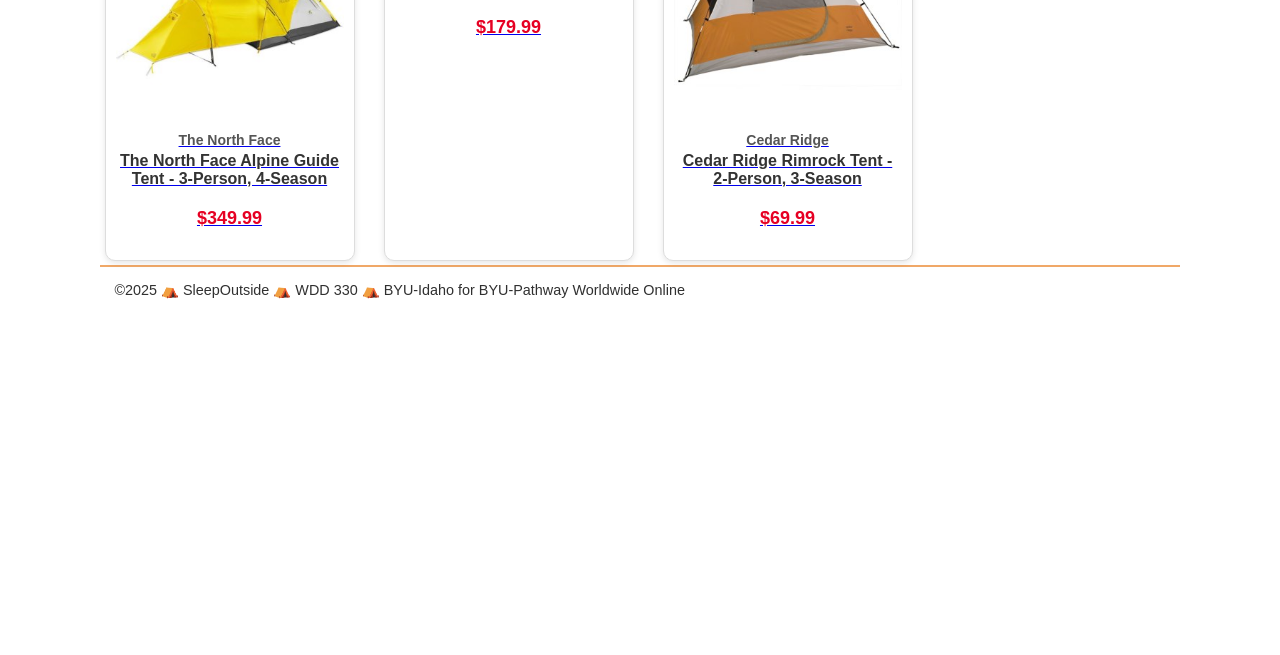
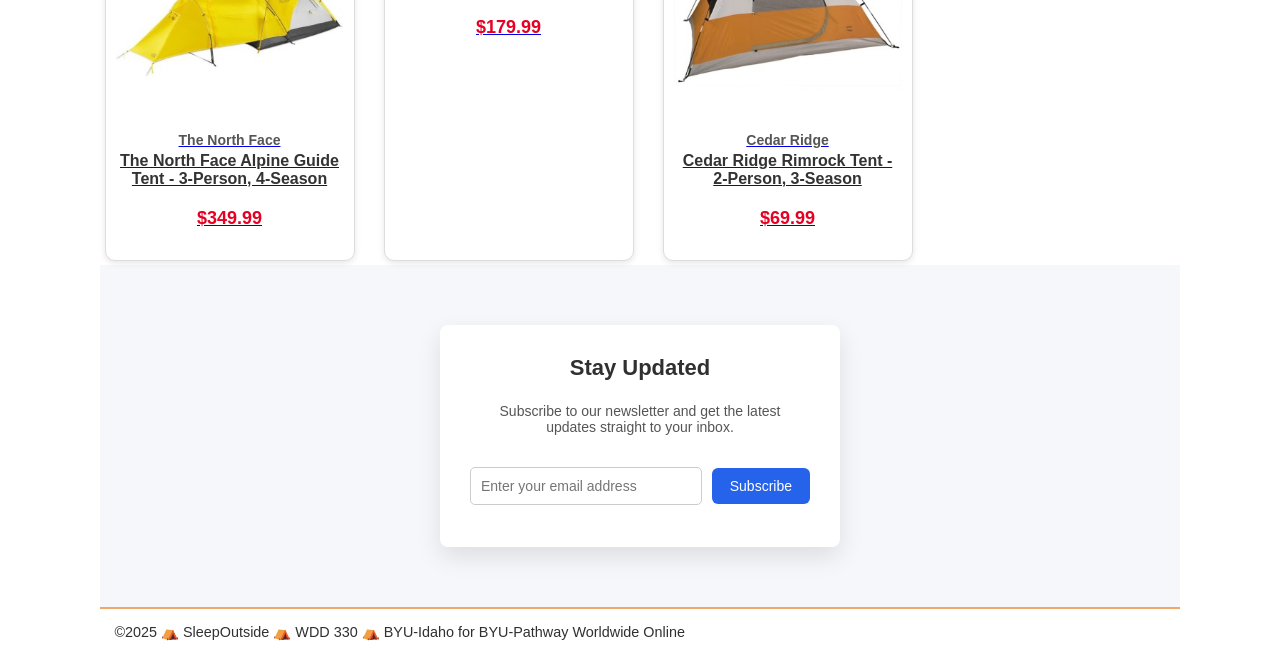
Before and after one commit to wamurombedzi/sleep-outside, a website built with Vite: page src/index.html in a window 1280 px wide. Shown: the part 1104-1759 px from the top of the page. Before the commit the page ends 1417 px from the top, so only its background shows below. Built offline with nearby package versions, Linux system fonts and the light colour scheme; files whose address does not match are found by name.

Commit message:
worked on week 4 individual activities

```diff
--- /dev/null
+++ b/src/css/subscribe-button.css
@@ -0,0 +1,68 @@
+/* Newsletter Subscribe Button ONLY */
+.Subscribe-button {
+    padding: 10px 18px;
+    background-color: #2563eb;
+    color: #ffffff;
+    border: none;
+    border-radius: 6px;
+    font-size: 14px;
+    font-weight: 500;
+    cursor: pointer;
+    transition: background-color 0.3s ease, transform 0.2s ease;
+}
+
+.Subscribe-button:hover {
+    background-color: #1e40af;
+    transform: translateY(-1px);
+}
+
+.Subscribe-button:active {
+    transform: scale(0.98);
+}
+
+.newsletter {
+    display: flex;
+    justify-content: center;
+    padding: 60px 20px;
+    background-color: #f5f7fa;
+}
+
+.newsletter-box {
+    background: #ffffff;
+    padding: 30px;
+    max-width: 400px;
+    width: 100%;
+    text-align: center;
+    border-radius: 8px;
+    box-shadow: 0 10px 25px rgba(0, 0, 0, 0.1);
+}
+
+.newsletter-box h2 {
+    margin-bottom: 10px;
+    font-size: 22px;
+}
+
+.newsletter-box p {
+    font-size: 14px;
+    color: #555;
+    margin-bottom: 20px;
+}
+
+.newsletter-box form {
+    display: flex;
+    gap: 10px;
+}
+
+.newsletter-box input {
+    flex: 1;
+    padding: 10px;
+    font-size: 14px;
+    border-radius: 5px;
+    border: 1px solid #ccc;
+}
+
+#message {
+    display: block;
+    margin-top: 12px;
+    font-size: 13px;
+}
--- a/src/index.html
+++ b/src/index.html
@@ -6,6 +6,7 @@
     <title>Sleep Outside | Home</title>
     <link rel="stylesheet" href="/css/style.css" />
     <link rel="stylesheet" href="css/seach-feature.css">
+    <link rel="stylesheet" href="css/subscribe-button.css">
   </head>
 
   <body>
@@ -117,11 +118,29 @@
           </li>
         </ul>
       </section> -->
+
+
       <section>
 
         <ul id="product-list"></ul>
 
       </section>
+
+      <!-- Newsletter Signup Section -->
+      <section class="newsletter">
+        <div class="newsletter-box">
+          <h2>Stay Updated</h2>
+          <p>Subscribe to our newsletter and get the latest updates straight to your inbox.</p>
+
+          <form id="newsletterForm">
+            <input type="email" id="email" placeholder="Enter your email address" required />
+            <button class="Subscribe-button" type="submit">Subscribe</button>
+          </form>
+
+          <small id="message"></small>
+        </div>
+      </section>
+
     </main>
     <footer id="main-footer">
       &copy;2025 ⛺ SleepOutside ⛺ WDD 330 ⛺ BYU-Idaho for BYU-Pathway
@@ -129,5 +148,6 @@
     </footer>
 
     <script type="module" src="./js/main.js"></script>
+    <script src="js/subscribeButton.js"></script>
   </body>
 </html>
--- /dev/null
+++ b/src/js/subscribeButton.js
@@ -0,0 +1,20 @@
+const form = document.getElementById("newsletterForm");
+const emailInput = document.getElementById("email");
+const message = document.getElementById("message");
+
+form.addEventListener("submit", function (e) {
+    e.preventDefault();
+
+    const email = emailInput.value.trim();
+
+    if (!email) {
+        message.textContent = "Please enter a valid email address.";
+        message.style.color = "red";
+        return;
+    }
+
+    message.textContent = "Thanks for subscribing! 🎉";
+    message.style.color = "green";
+
+    emailInput.value = "";
+});
```
